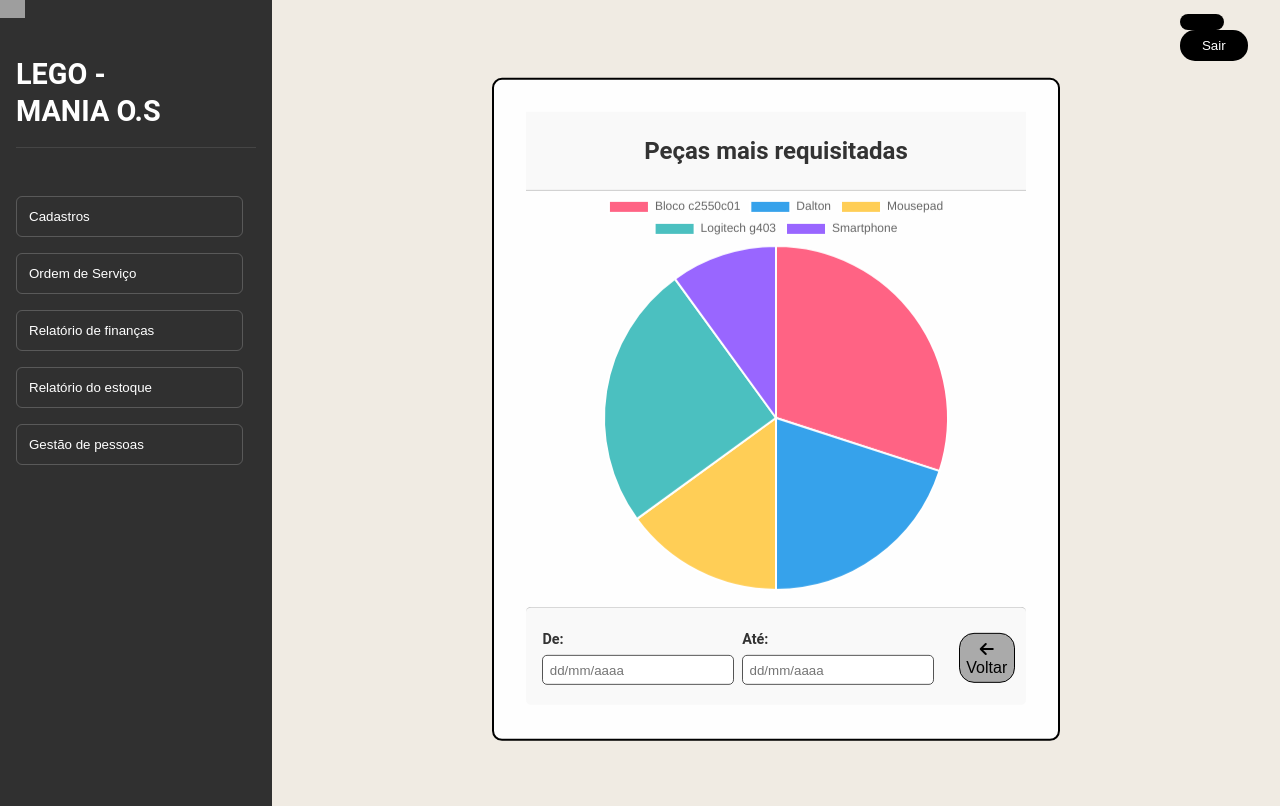
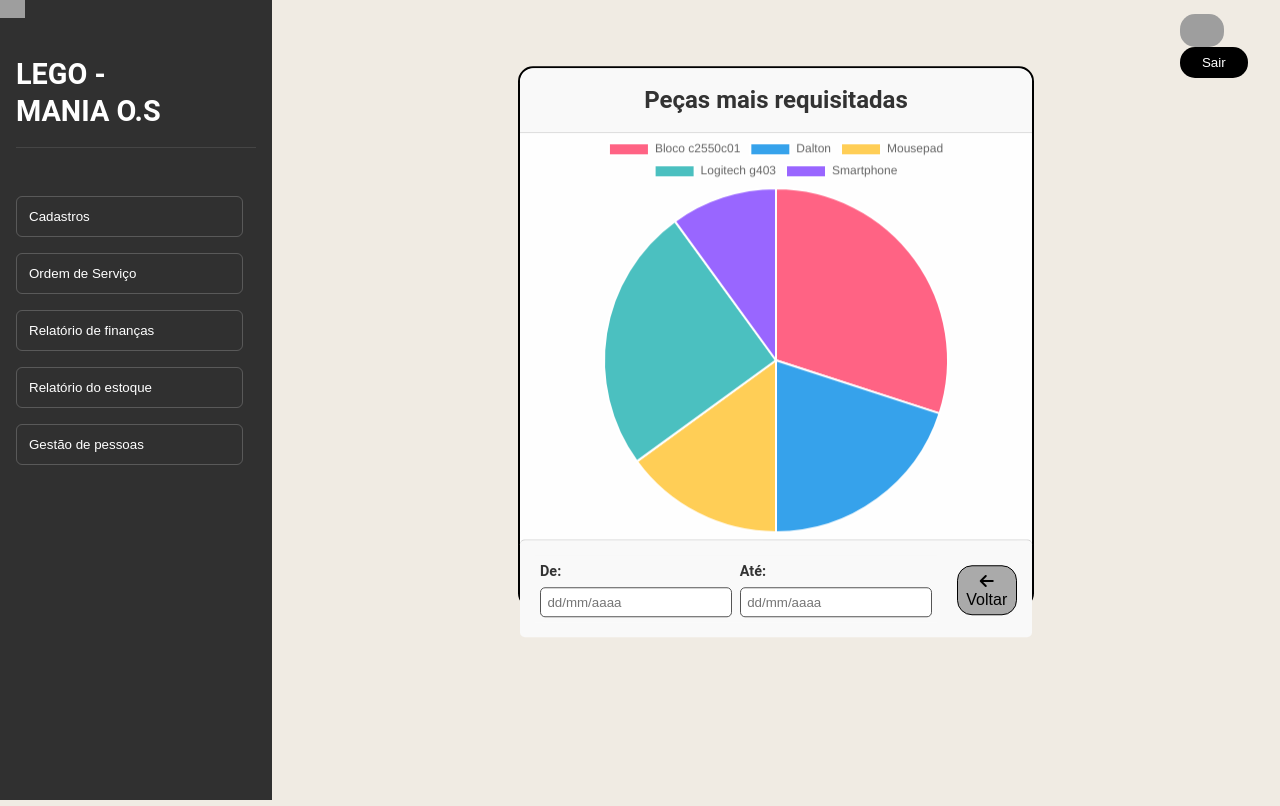
Before and after one commit to JoaoAtanazio/Trabalho_Modelagem_Lego, a PHP site: page /peca_requisitada.html in a window 1280 px wide. Run offline with PHP 8.4, Linux system fonts and the light colour scheme; grey boxes are pictures that could not be loaded.

Commit message:
Versão 4 - Aparência
Mudei a aparência do gráfico para encaixar na tela deste computador, estava ajeitada para um monitor maior.

```diff
--- a/LEGO-MANIA S.A modelagem de sistemas atualizado/Requisito_pecas/peca_requisitada.css
+++ b/LEGO-MANIA S.A modelagem de sistemas atualizado/Requisito_pecas/peca_requisitada.css
@@ -241,7 +241,7 @@
     transform: translateY(0px);
   }
   .submenu a:hover {
-    background-color: #bdc3c7;
+    background-color: #86898b;
   }
 
   .submenu.active {
@@ -258,14 +258,17 @@
 }*/
 
 .cadastro-box {
-  max-width: 500px;
+  width: 40vw;
   margin: auto;
   background-color: rgba(255, 255, 255, 0.95);
   padding: 2rem;
+  border-radius: 15px;
   border: 2px solid black;
-  transform: translateY(-5%);
-  height: 595px;
-  border-radius: 10px;
+  transform: translateY(-11.4%);
+  height: 42vw;
+  display: flex;
+  flex-direction: column;
+  padding: 0;
 
 }
 
@@ -286,6 +289,8 @@
   background-color: #f9f9f9;
   flex-shrink: 0;
   border-radius: 5px;
+  transform: translateY(-10px);
+ /* border-bottom: 2px solid black; */
 }
 
 /*.btn {
@@ -306,11 +311,13 @@
 /* NOVOS estilos para layout fixo do título e botões */
 
   .cadastro-header {
-    padding: 20px;
+    padding: 13px;
     text-align: center;
     font-size: 24px;
     font-weight: bold;
     border-bottom: 1px solid #ccc;
+    border-top-left-radius: 15px;
+    border-top-right-radius: 15px;
     background-color: #f9f9f9;
     flex-shrink: 0;
   }
@@ -323,6 +330,7 @@
 
   #myChart {
     margin: auto;
+    box-sizing: border-box;
   }
 
   .date-range {
@@ -350,3 +358,70 @@
     border: 1px solid #555;
     border-radius: 5px;
   }
+
+  .perfil button{
+    padding: 0.5rem 1.4rem;
+    border: none;
+    display: flex;
+    background-color: #F0EBE3;
+    background-image: url('https://cdn-icons-png.freepik.com/512/64/64572.png');
+    background-size: cover;
+    object-fit: contain;
+    width: 16px;
+    height: 16px;
+    gap: 8px;
+    justify-content: center;
+    }
+
+  .btnsair {
+    background-color: rgb(0, 0, 0) !important;
+    color: rgb(255, 255, 255) !important;
+    padding: 0.5rem 1.2rem;
+    border: none;
+    border-radius: 15px;
+    font-weight: 500;
+    cursor: none;
+  }
+
+    .icon-sair {
+      width: 20px;
+      height: 20px;
+      object-fit: contain;
+      display: inline-block;
+    }
+
+    .btnperfil {
+    width: 33px; /* Tamanho igual ao do ícone */
+    height: 33px;
+    background-image: url('https://cdn-icons-png.freepik.com/512/64/64572.png');
+    background-size: contain; /* Mantém a proporção sem cortar */
+    background-repeat: no-repeat;
+    background-position: center;
+    background-color: transparent !important;
+    border: none;
+    cursor: none;
+    flex-shrink: 0; /* Impede que o botão encolha */
+  }
+    .perfil button {
+       background-color: transparent;
+       color: white;
+       padding: 0.5rem 1.4rem;
+       border: none;
+       font-weight: 500;
+       cursor: none;
+       background-color:transparent;
+       display: flex;
+       align-items: center;
+       gap: 10px;
+       transform: translateX(-20px);
+     }
+     .perfil {
+       display: flex;
+       align-items: center;
+       gap: 16px; /* espaço entre o botão de perfil e o botão de sair */
+     }
+     .icon-perfil {
+      width: 40px;
+      height: 40px;
+      object-fit: contain;
+    }
```
